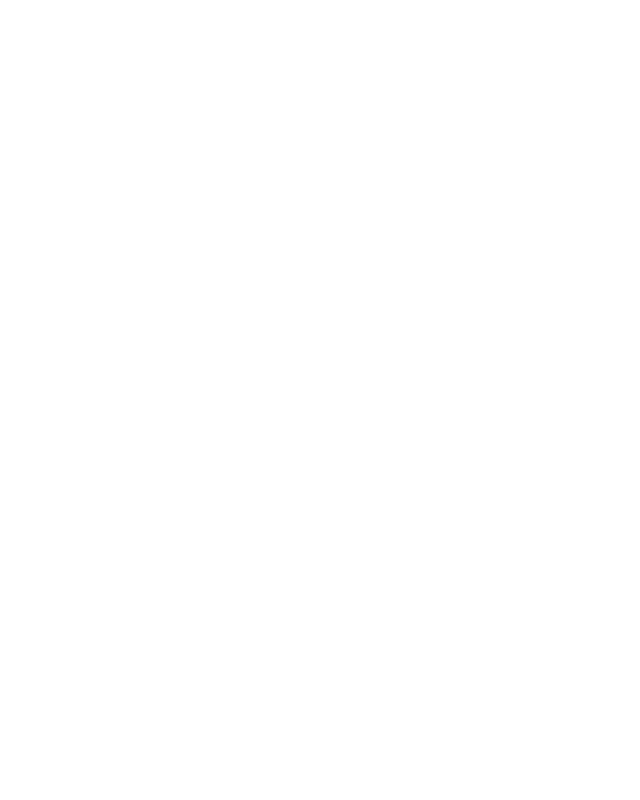
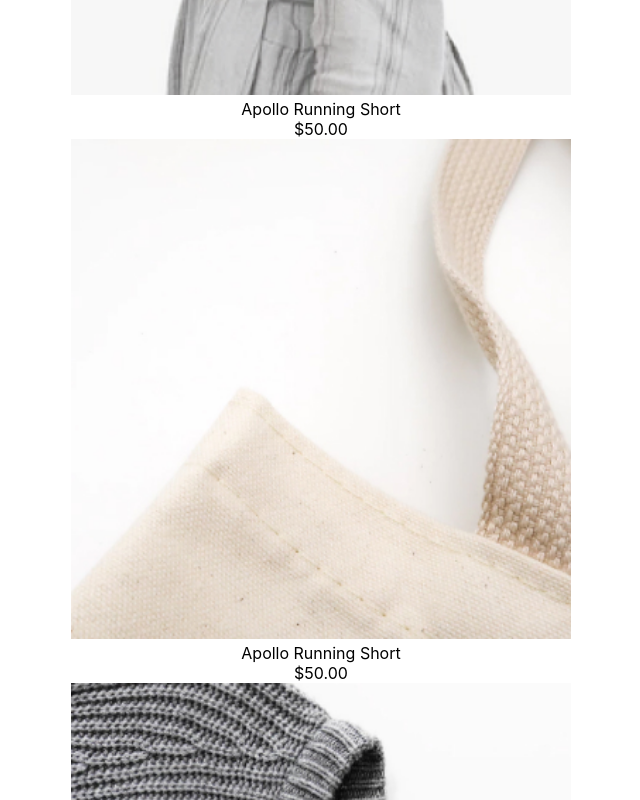
Before and after one commit to egunfavour/Ecommerce-001, a React (Create React App) app in the folder ecommerce/: page / in a window 1280 px wide. Shown: the part 1680-2480 px from the top of the page, without its empty margins (319-959 px from the left). Before the commit the page ends 800 px from the top, so only its background shows below. Built offline with nearby package versions, Linux system fonts and the light colour scheme; a web font is replaced by a local one.

Commit message:
image display

```diff
--- a/ecommerce/src/app/assets/data/data.jsx
+++ b/ecommerce/src/app/assets/data/data.jsx
@@ -50,5 +50,17 @@
     image: shirt,
     name: "Apollo Running Short",
     price: "50.00",
+  },
+  {
+    id: 5,
+    image: apollo,
+    name: "Apollo Running Short",
+    price: "50.00",
+  },
+  {
+    id: 6,
+    image: running,
+    name: "Apollo Running Short",
+    price: "50.00",
   }
 ];
--- a/ecommerce/src/app/components/molecules/main/main.jsx
+++ b/ecommerce/src/app/components/molecules/main/main.jsx
@@ -1,5 +1,6 @@
 import React from "react";
 import { storeItems } from "../../../assets/data/data";
+import Image from '../../atoms/image/image.components'
 
 const Main = () => {
     const currency = "$"
@@ -17,7 +18,7 @@
             //   setLogo(true);
           }}
         >
-          <div className="image"> {image}</div>
+          <div className="image"><Image url={image}/></div>
           <div className="name">{name}</div>
           <div className="price">{currency}{price}</div>
         </div>)
```
